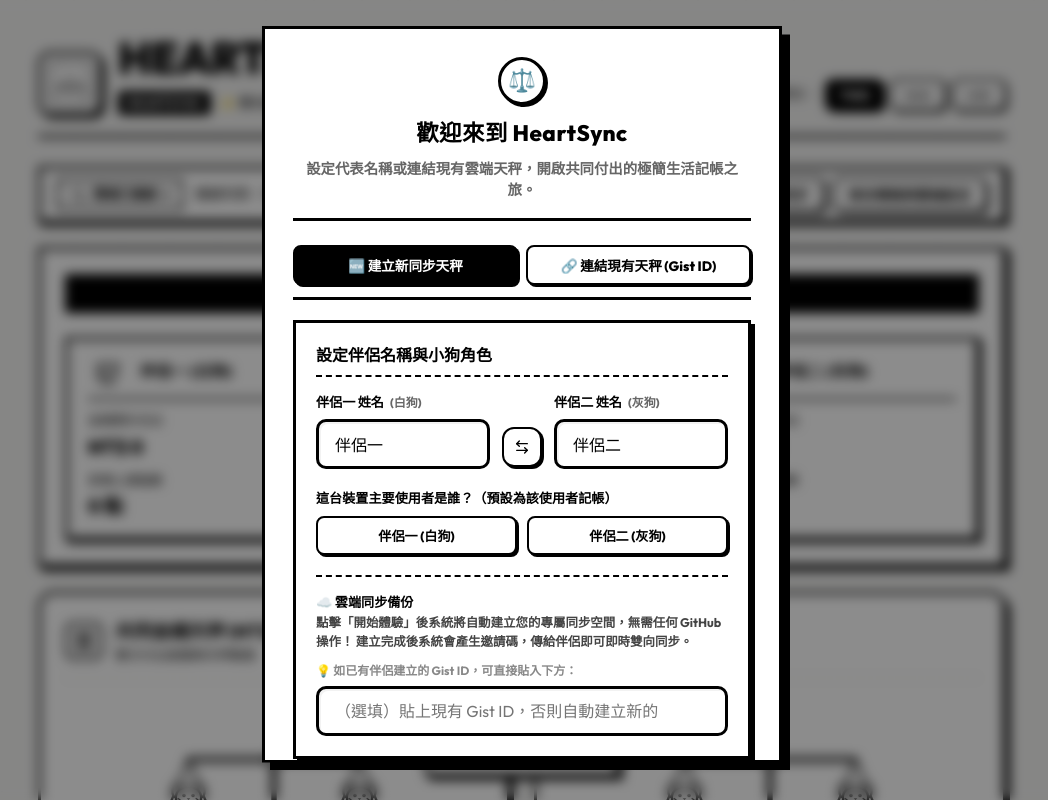
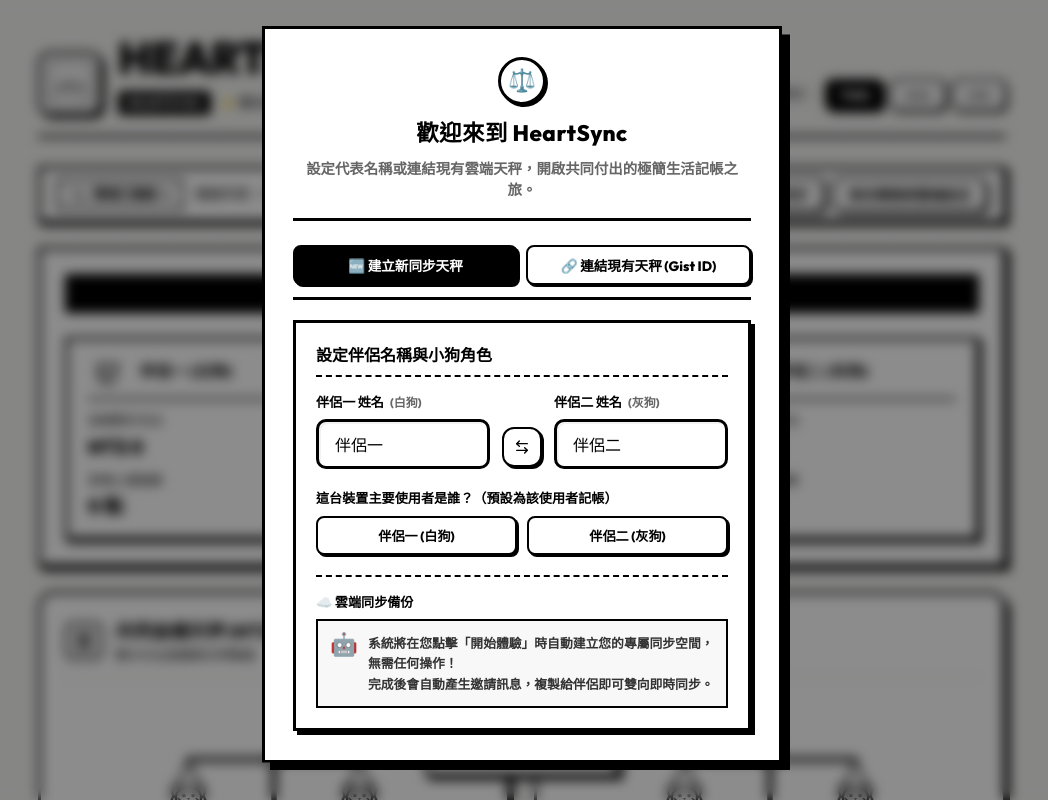
Before and after one commit to WinnieLineer/couple-balance, a React (Vite) app: page / in a window 1280 px wide. Shown: the top 800 px of the page, without its empty margins (118-1166 px from the left). Built offline with nearby package versions, Linux system fonts and the light colour scheme; no server answers.

Commit message:
ux: remove Gist ID input from create wizard - fully auto, add explicit offline button

```diff
--- a/src/components/GistSyncPanel.jsx
+++ b/src/components/GistSyncPanel.jsx
@@ -550,51 +550,16 @@
                       </div>
                     </div>
 
-                    {/* Cloud sync section — auto-create Gist */}
+                    {/* Cloud sync — fully automatic, no Gist ID needed */}
                     <div style={{ marginTop: '20px', borderTop: '2px dashed #000000', paddingTop: '16px' }}>
                       <label style={styles.label}>☁️ 雲端同步備份</label>
-                      <p style={{ fontSize: '0.78rem', color: '#444', marginBottom: '10px', fontWeight: 'bold', lineHeight: '1.55' }}>
-                        點擊「開始體驗」後系統將<b>自動建立</b>您的專屬同步空間，無需任何 GitHub 操作！
-                        建立完成後系統會產生邀請碼，傳給伴侶即可即時雙向同步。
-                      </p>
-
-                      {/* Show generated Gist ID if already created */}
-                      {wizardGistId ? (
-                        <div style={{ display: 'flex', gap: '8px', alignItems: 'center', marginBottom: '6px' }}>
-                          <input
-                            type="text"
-                            value={wizardGistId}
-                            readOnly
-                            onClick={(e) => e.target.select()}
-                            style={{ flex: 1, backgroundColor: '#F0FFF0', padding: '8px', border: '2.5px solid #000', fontFamily: 'monospace', fontWeight: '800', fontSize: '0.82rem' }}
-                          />
-                          <button
-                            type="button"
-                            onClick={() => { navigator.clipboard.writeText(wizardGistId); alert('Gist ID 已複製！'); }}
-                            className="comic-btn secondary"
-                            style={{ padding: '8px 12px', fontSize: '0.78rem', whiteSpace: 'nowrap' }}
-                          >
-                            複製 ID
-                          </button>
-                        </div>
-                      ) : (
-                        <p style={{ fontSize: '0.75rem', color: '#888', fontWeight: '700', marginTop: '4px' }}>
-                          💡 如已有伴侶建立的 Gist ID，可直接貼入下方：
+                      <div style={{ display: 'flex', gap: '10px', alignItems: 'flex-start', background: '#F8F8F8', border: '2px solid #000', padding: '12px', marginTop: '6px' }}>
+                        <span style={{ fontSize: '1.4rem', lineHeight: 1 }}>🤖</span>
+                        <p style={{ fontSize: '0.8rem', color: '#333', fontWeight: 'bold', lineHeight: '1.6', margin: 0 }}>
+                          系統將在您點擊「開始體驗」時<b>自動建立</b>您的專屬同步空間，無需任何操作！<br />
+                          完成後會自動產生邀請訊息，複製給伴侶即可雙向即時同步。
                         </p>
-                      )}
-
-                      {/* Allow manual override */}
-                      {!wizardGistId && (
-                        <input
-                          type="text"
-                          value={wizardGistId}
-                          onChange={(e) => setWizardGistId(e.target.value)}
-                          className="comic-input"
-                          placeholder="（選填）貼上現有 Gist ID，否則自動建立新的"
-                          disabled={isCreatingGistInWizard}
-                          style={{ marginTop: '6px' }}
-                        />
-                      )}
+                      </div>
                     </div>
 
                     {localError && <div style={styles.localErrorText}>{localError}</div>}
@@ -607,7 +572,16 @@
                     disabled={isCreatingGistInWizard}
                     style={{ width: '100%', marginTop: '14px', padding: '13px 16px', fontSize: '1.05rem', backgroundColor: '#000000', color: '#FFFFFF' }}
                   >
-                    {isCreatingGistInWizard ? '⏳ 正在自動建立雲端天秤...' : '🚀 開始體驗 HeartSync（自動建立同步空間）'}
+                    {isCreatingGistInWizard ? '⏳ 正在自動建立雲端天秤...' : '🚀 開始體驗 HeartSync'}
+                  </button>
+                  <button
+                    type="button"
+                    onClick={handleOfflineStart}
+                    disabled={isCreatingGistInWizard}
+                    className="comic-btn secondary"
+                    style={{ width: '100%', marginTop: '8px', padding: '10px 16px', fontSize: '0.88rem' }}
+                  >
+                    📵 先離線使用（不建立雲端同步）
                   </button>
                 </>
               )}
```
